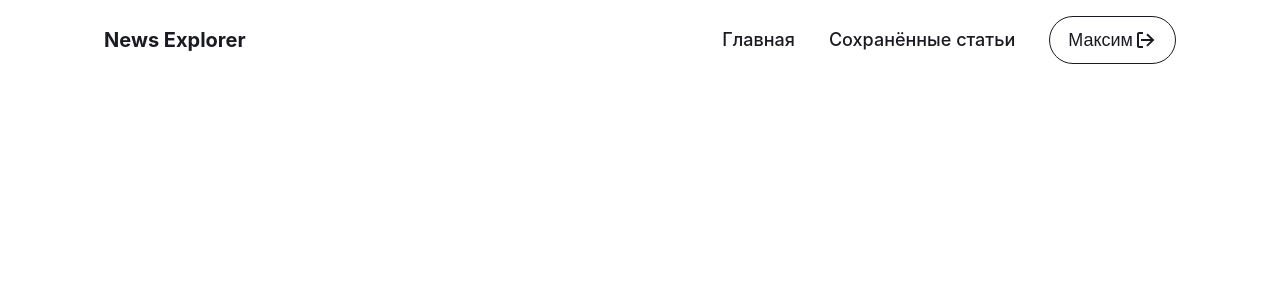
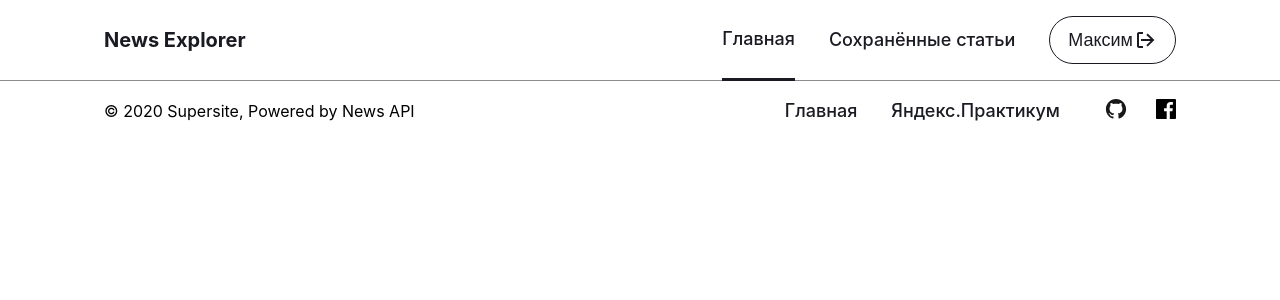
Before and after one commit to Maxxnikitin/news-explorer-frontend, a React (Create React App) app: page / in a window 1280 px wide. Shown: the top 300 px of the page. Built offline with nearby package versions, Linux system fonts and the light colour scheme.

Commit message:
add footer component

```diff
--- a/src/components/App/App.js
+++ b/src/components/App/App.js
@@ -4,12 +4,13 @@ import './App.css';
 // import Main from '../Main/Main';
 // import SavedNewsHeader from '../SavedNewsHeader/SavedNewsHeader';
 import Header from '../Header/Header';
+import Footer from '../Footer/Footer';
 
 function App() {
   return (
     <div className="page">
       <Header />
-
+      <Footer />
     </div>
   );
 }
--- a/src/components/Footer/Footer.css
+++ b/src/components/Footer/Footer.css
@@ -0,0 +1,27 @@
+.footer {
+  padding: 0 104px;
+}
+
+.footer__container {
+  display: flex;
+  justify-content: space-between;
+  align-items: center;
+  width: 100%;
+}
+
+.footer__nav {
+  display: flex;
+  align-items: center;
+}
+
+.footer__socials {
+  display: flex;
+  align-items: center;
+  list-style-type: none;
+  padding: 0;
+  margin-left: 10px;
+}
+
+.footer__social:first-child {
+  margin-right: 28px;
+}
--- a/src/components/Footer/Footer.js
+++ b/src/components/Footer/Footer.js
@@ -1,2 +1,25 @@
 import React from 'react';
 import './Footer.css';
+import NavLinkButton from '../ui/NavLinkButton/NavLinkButton';
+import iconGitHub from '../../images/footer/icon-github.svg';
+import iconFB from '../../images/footer/icon-fb.svg';
+
+function Footer() {
+  return (
+    <footer className='footer'>
+      <div className='footer__container'>
+        <p className='footer__copyright'>&copy; 2020 Supersite, Powered by News API</p>
+        <nav className='footer__nav'>
+          <NavLinkButton class='nav__link' to='/' text='Главная' />
+          <a className='nav__link' href='https://praktikum.yandex.ru/' target='_blank' rel='noreferrer'>Яндекс.Практикум</a>
+          <ul className='footer__socials'>
+            <li className='footer__social'><a className='footer__social-link' href='https://github.com/Maxxnikitin' target='_blank' rel='noreferrer'><img className='footer__icon' src={iconGitHub} alt='иконка гитхаба.' /></a></li>
+            <li className='footer__social'><a className='footer__social-link' href='https://www.facebook.com/yandex.praktikum' target='_blank' rel='noreferrer'><img className='footer__icon' src={iconFB} alt='иконка фэйсбука.' /></a></li>
+          </ul>
+        </nav>
+      </div>
+    </footer>
+  );
+}
+
+export default Footer;
--- a/src/components/Header/Header.css
+++ b/src/components/Header/Header.css
@@ -1,14 +1,15 @@
 .header {
-  width: 100%;
+  max-width: 1440px;
   height: 80px;
   display: flex;
+  border-bottom: 1px solid rgba(26, 27, 34, 0.5);
+  padding: 0 104px;
 }
 
 .header__container {
   display: flex;
   justify-content: space-between;
   align-items: center;
-  padding: 0 104px;
   width: 100%;
 }
 
--- a/src/components/Header/Header.js
+++ b/src/components/Header/Header.js
@@ -7,7 +7,7 @@ function Header() {
   return (
     <header className='header'>
       <div className='header__container'>
-        <NavLinkButton class='nav-link nav-link__logo' to='/' text='News Explorer' />
+        <NavLinkButton class='nav__link nav__link_logo' to='/' text='News Explorer' />
         <Navigation />
       </div>
     </header>
--- a/src/components/Navigation/Navigation.js
+++ b/src/components/Navigation/Navigation.js
@@ -6,8 +6,8 @@ import Button from '../ui/Button/Button';
 function Navigation() {
   return (
     <nav className='nav'>
-      <NavLinkButton class='nav-link' to='/' text='Главная' />
-      <NavLinkButton class='nav-link' to='/saved-news' text='Сохранённые статьи' />
+      <NavLinkButton class='nav__link' activeClass='nav__link_active' to='/' text='Главная' />
+      <NavLinkButton class='nav__link' activeClass='nav__link_active' to='/saved-news' text='Сохранённые статьи' />
       <Button type='button' text='Максим' />
     </nav>
   )
--- a/src/components/ui/NavLinkButton/NavLinkButton.css
+++ b/src/components/ui/NavLinkButton/NavLinkButton.css
@@ -1,7 +1,7 @@
-.nav-link {
+.nav__link {
   text-decoration: none;
   color: black;
-  padding-right: 34px;
+  margin-right: 34px;
   font-style: normal;
   font-weight: 500;
   font-size: 18px;
@@ -9,8 +9,13 @@
   color: #1A1B22;
 }
 
-.nav-link__logo {
+.nav__link_logo {
   font-weight: bold;
   font-size: 20px;
   line-height: 24px;
 }
+
+.nav__link_active {
+  padding: 27px 0;
+  border-bottom: 3px solid #1A1B22;
+}
--- a/src/components/ui/NavLinkButton/NavLinkButton.js
+++ b/src/components/ui/NavLinkButton/NavLinkButton.js
@@ -4,7 +4,7 @@ import { NavLink } from 'react-router-dom';
 
 function NavLinkButton(props) {
   return (
-    <NavLink className={props.class} to={props.to}>{props.text}</NavLink>
+    <NavLink className={props.class} activeClassName={props.activeClass} exact to={props.to}>{props.text}</NavLink>
   );
 }
 
```
Also changed, not shown: src/images/footer/icon-fb.svg (added), src/images/footer/icon-github.svg (added).
